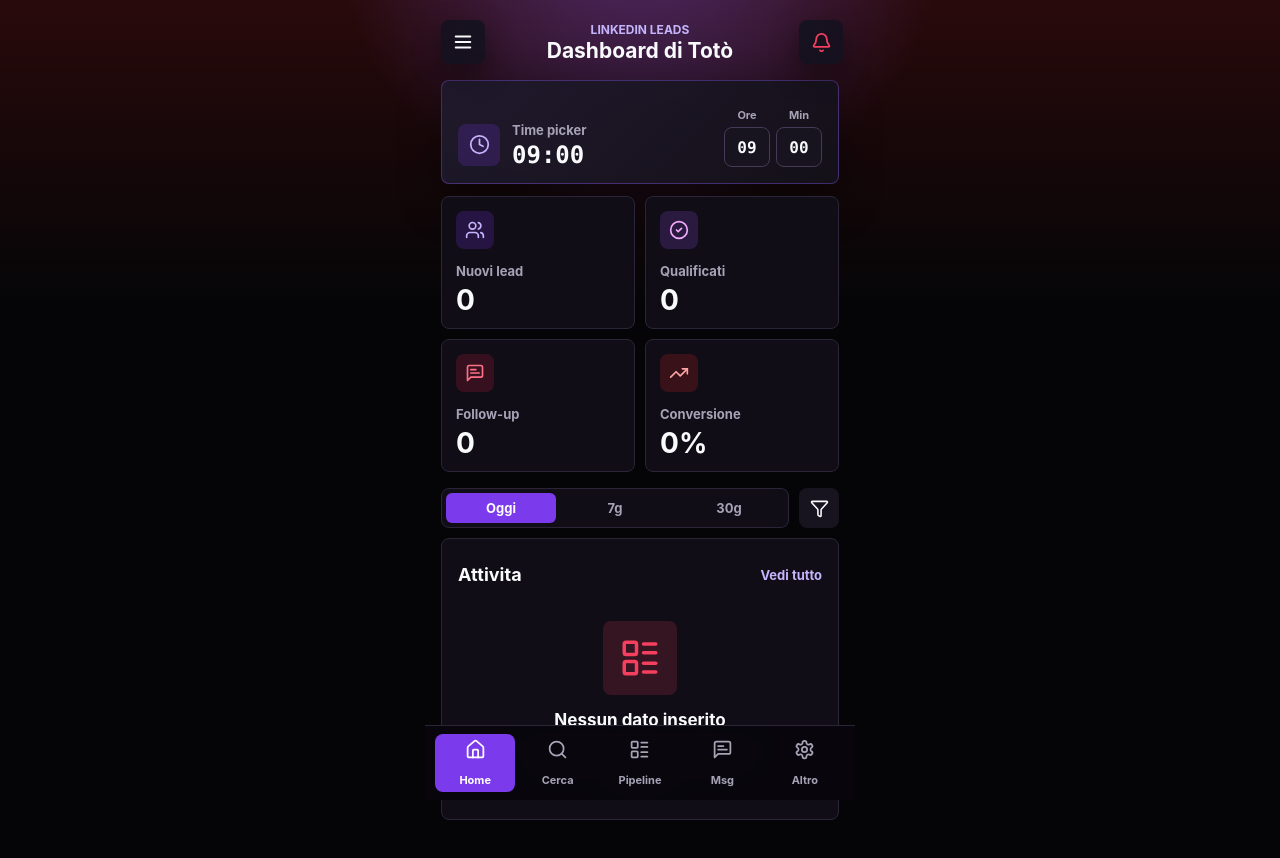
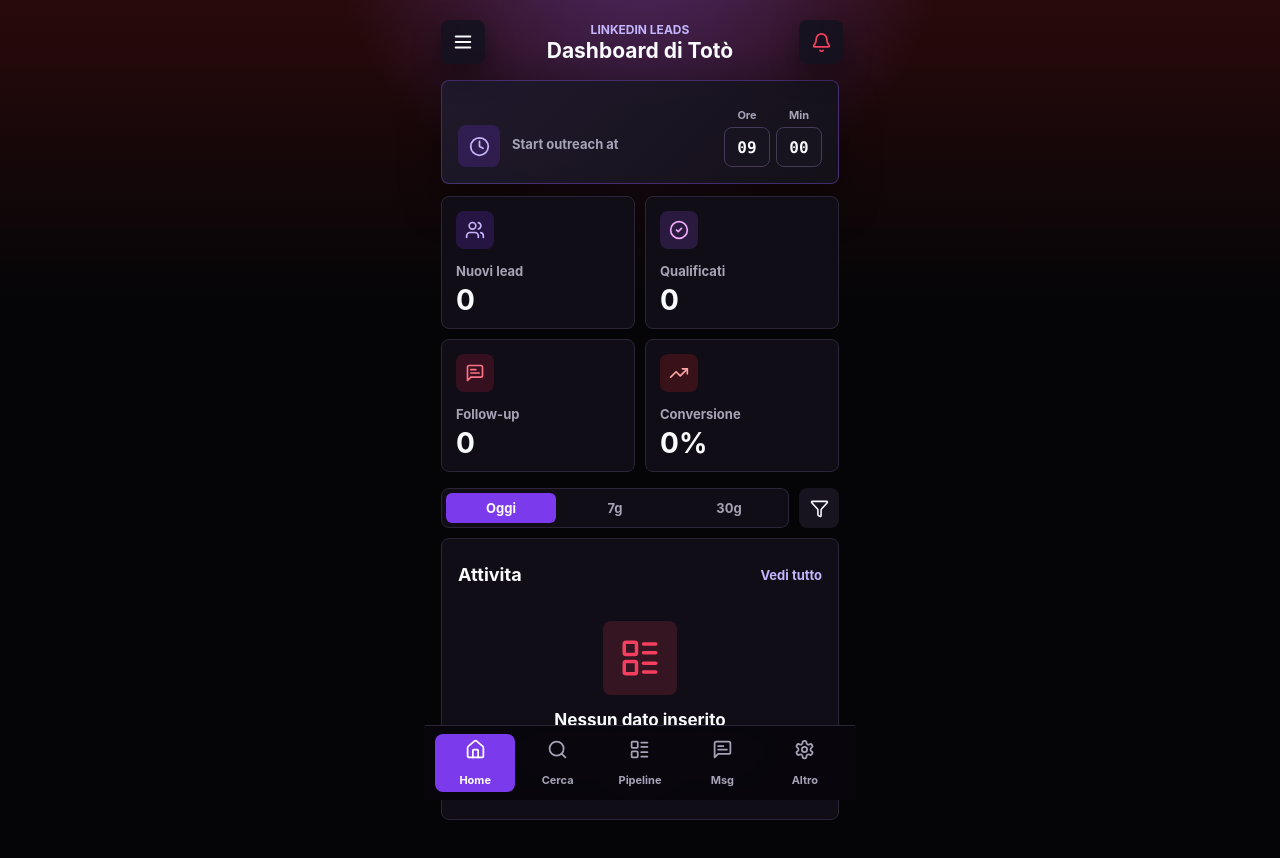
Before and after one commit to salvatoregiacalone04/Codex-linkedn-leads, a React (Vite) app: page / in a window 1280 px wide. Shown: the top 858 px of the page. Built offline with nearby package versions, Linux system fonts and the light colour scheme.

Commit message:
Update time picker label

```diff
--- a/src/App.jsx
+++ b/src/App.jsx
@@ -211,10 +211,7 @@ function TimePickerPanel({ date, setDate }) {
           <Clock size={21} />
         </span>
         <div>
-          <p>Time picker</p>
-          <strong>
-            {getDateByType(date, 'hours')}:{getDateByType(date, 'minutes')}
-          </strong>
+          <p>Start outreach at</p>
         </div>
       </div>
       <div className="time-picker-controls">
--- a/src/styles.css
+++ b/src/styles.css
@@ -181,15 +181,6 @@ button {
   color: #a7a3b7;
   font-size: 13px;
   font-weight: 700;
-}
-
-.time-picker-copy strong {
-  display: block;
-  font-family: ui-monospace, SFMono-Regular, Menlo, Monaco, Consolas, "Liberation Mono", monospace;
-  font-size: 24px;
-  line-height: 1;
-  letter-spacing: 0;
-  white-space: nowrap;
 }
 
 .time-picker-controls {
```
